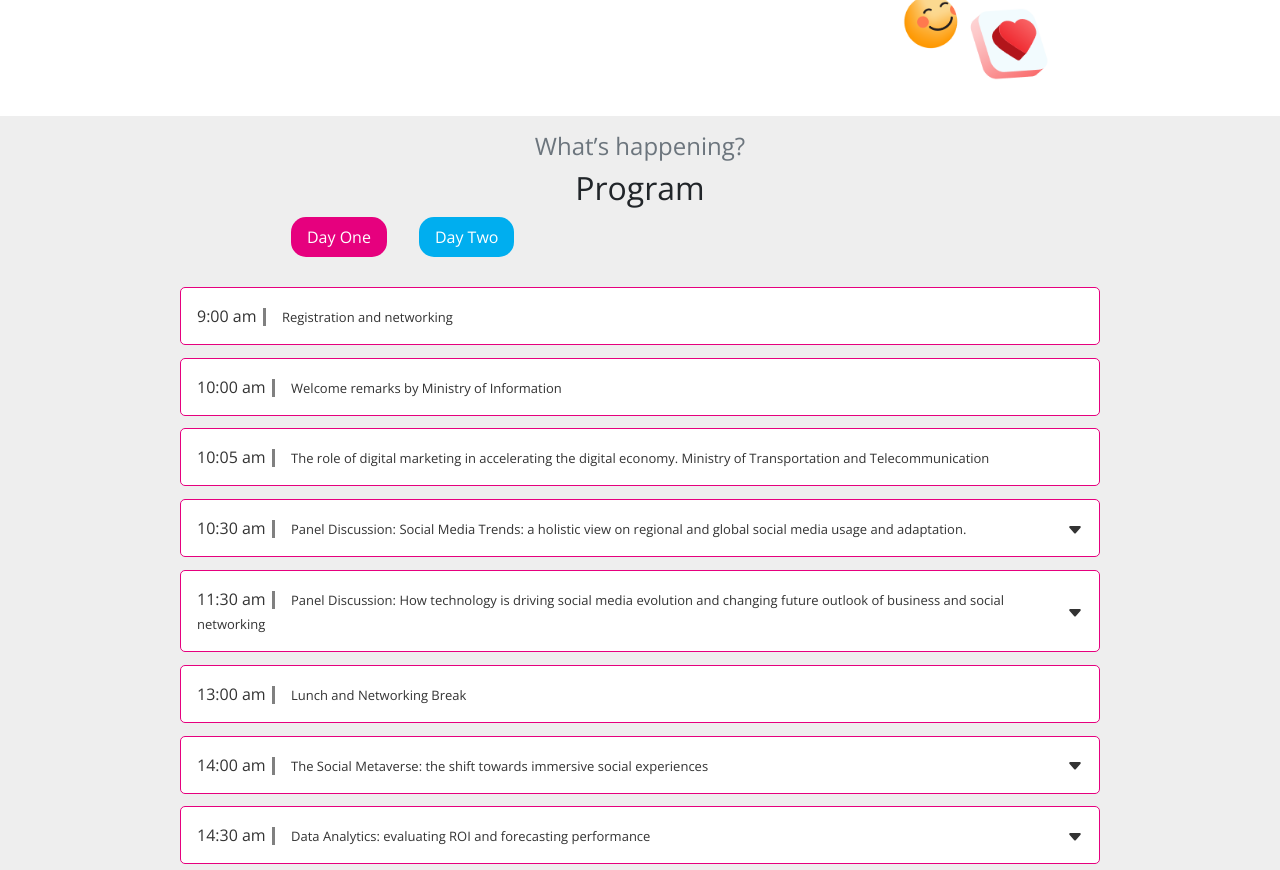
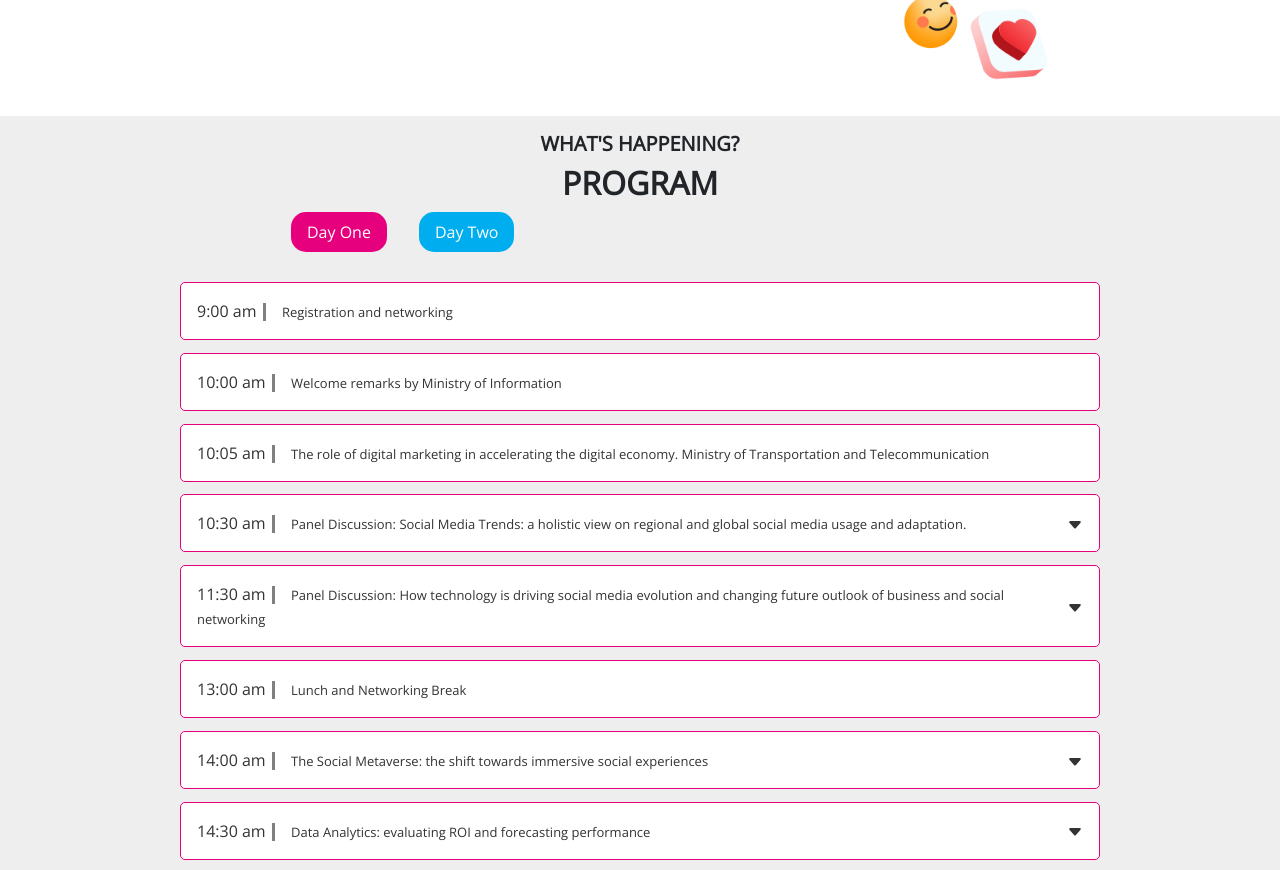
Before and after one commit to hoseinsedaqat/Osmw, a Vue app: page / in a window 1280 px wide. Shown: the part 1100-1970 px from the top of the page. Built offline with nearby package versions, Linux system fonts and the light colour scheme.

Commit message:
fix happening programm

```diff
--- a/src/views/Home/Components/HappeningHome.vue
+++ b/src/views/Home/Components/HappeningHome.vue
@@ -1,7 +1,7 @@
 <template>
   <section id="happening">
-    <h4 class="text-center text-muted">What’s happening?</h4>
-    <h2 class="text-center">Program</h2>
+    <h5 class="text-center font-weight-bold">WHAT'S HAPPENING?</h5>
+    <h2 class="text-center font-weight-bold">PROGRAM</h2>
     <div class="container">
       <div class="row">
         <div class="col-md-6 offset-md-2">
```
